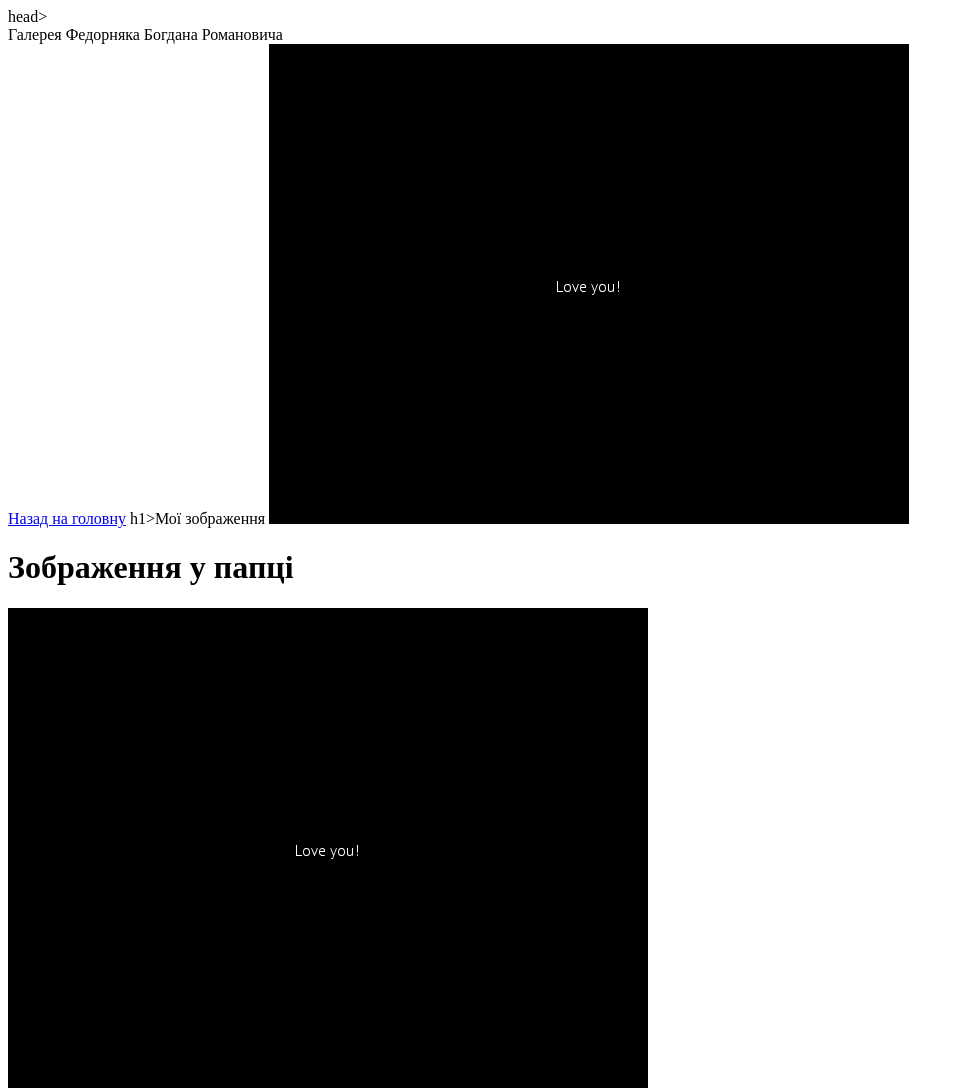
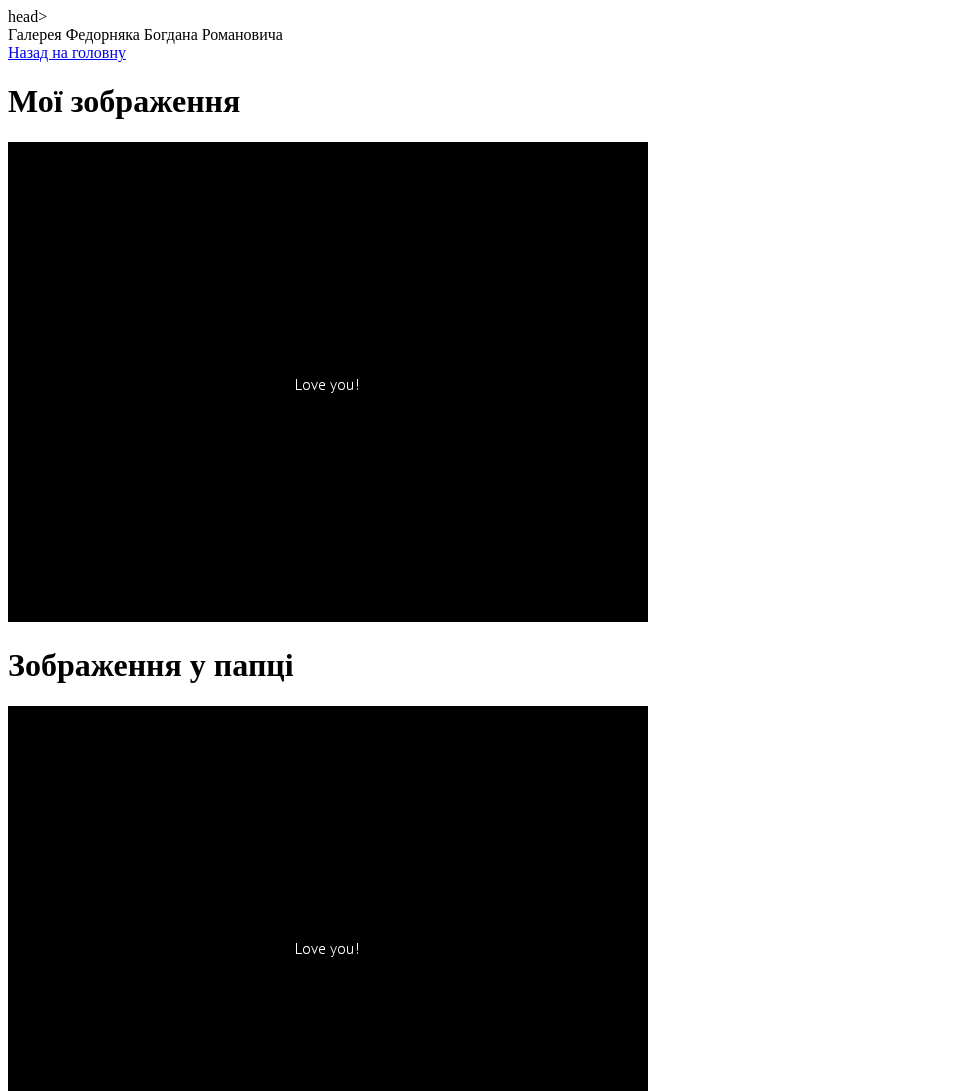
Before and after one commit to BogdanFedorniak/Pr-2, a plain HTML site: page tab folder/gallery.html in a window 1280 px wide. Shown: the top 1091 px of the page, without its empty margins (0-964 px from the left). Drawn offline with Linux system fonts and the light colour scheme.

Commit message:
Update gallery.html

```diff
--- a/tab folder/gallery.html
+++ b/tab folder/gallery.html
@@ -10,7 +10,7 @@
     Галерея Федорняка Богдана Романовича
   </header>
   <a href="../index.html" title="Посилання на сторінку"> Назад на головну</a>
-     h1>Мої зображення</h1>
+     <h1>Мої зображення</h1>
   <img src="000.gif" alt="photos">
   <h1>Зображення у папці</h1>
   <img src="../photos/000.gif" alt="photo1><br>
```
